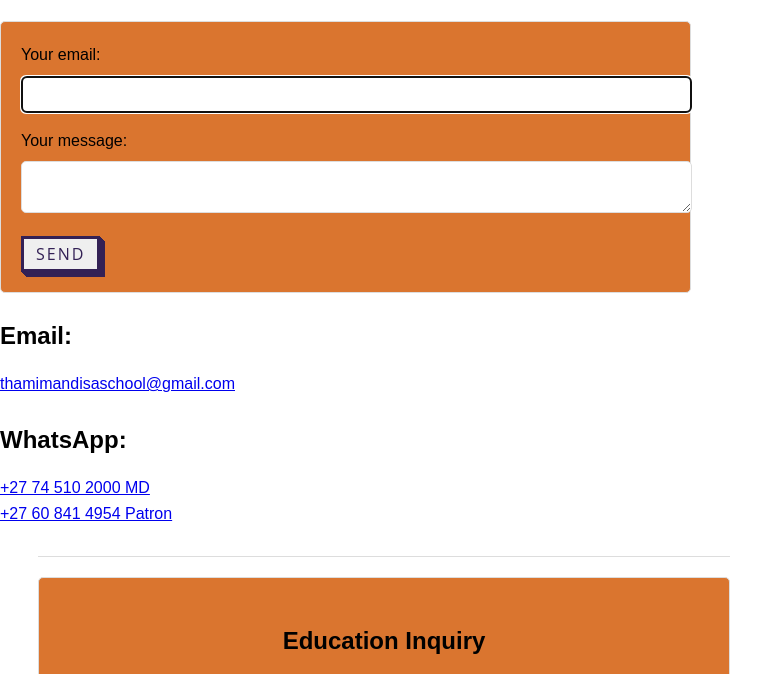
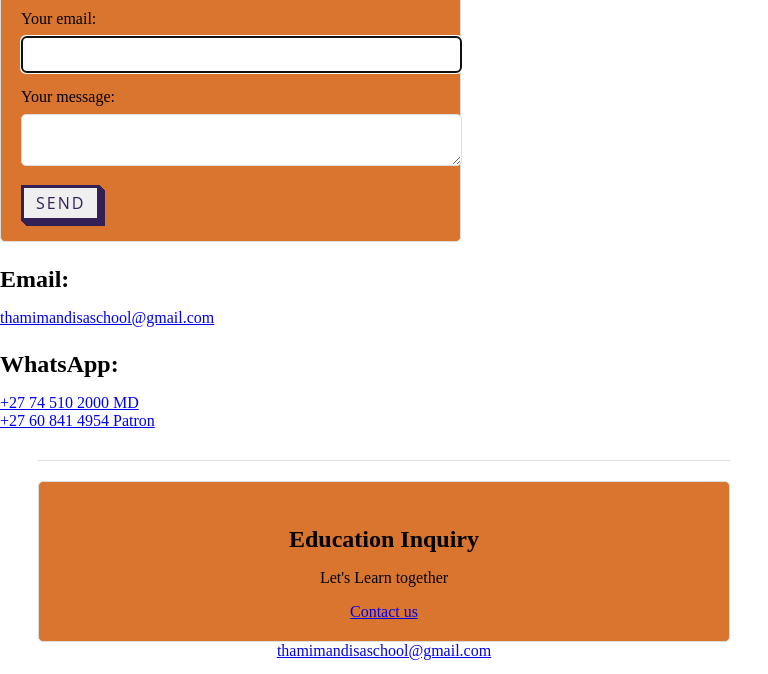
Before and after one commit to let-Hazel/TM-School-demo, a plain HTML site: page contact.html in a window 768 px wide. Shown: the part 219-893 px from the top of the page. Drawn offline with Linux system fonts and the light colour scheme.

Commit message:
Update contact.css

```diff
--- a/src/contact.css
+++ b/src/contact.css
@@ -1,11 +1,9 @@
-    /* General Reset and Global Styles */
-    body, html {
-        margin: 0;
-        padding: 0;
-        box-sizing: border-box;
-        font-family: Arial, sans-serif;
-        line-height: 1.6;
-      }
+  /* General Reset */
+body, html {
+  margin: 0;
+  padding: 0;
+  box-sizing: border-box;
+}
 
       .container {
         width: 90%;
@@ -43,6 +41,12 @@
         color: #DA752F;
       }
 
+      @media (max-width: 768px) {
+        .nav {
+          display: block;
+        }
+      }
+
       .logo {
         max-height: 50px;
       }
@@ -50,6 +54,12 @@
       /* Content */
       .content-container {
         margin: 30px 0;
+      }
+
+      @media (min-width: 768px) {
+        .content-container {
+          flex-direction: row;
+        }
       }
 
       h1 {
@@ -87,6 +97,21 @@
         margin-bottom: 15px;
         border: 1px solid #ddd;
         border-radius: 5px;
+      }
+
+      .col-md-8,
+      .col-md-4 {
+        width: 100%;
+      }
+
+      @media (min-width: 768px) {
+        .col-md-8 {
+          width: 66.66%;
+        }
+
+        .col-md-4 {
+          width: 33.33%;
+        }
       }
 
       .button {
@@ -166,3 +191,10 @@
         }
 
       }
+
+      @media (max-width: 768px) {
+        footer .social-links {
+          flex-direction: column;
+          align-items: center;
+        }
+      }
```
